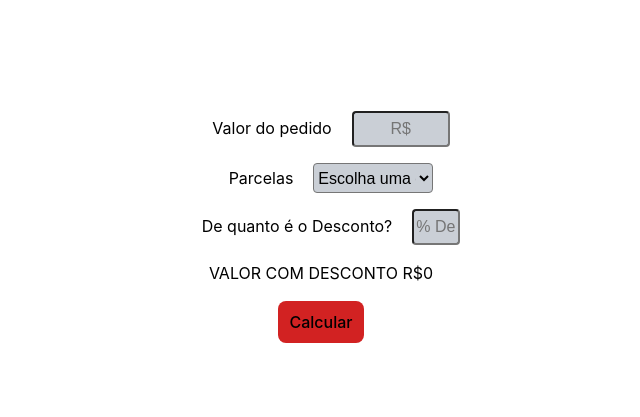
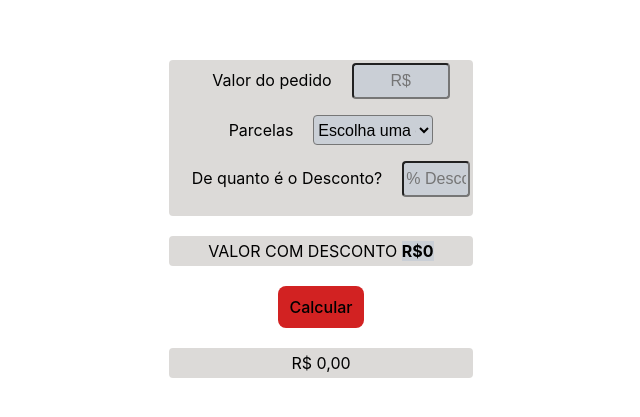
Before and after one commit to faelrosa/Calculadora, a React (Vite) app: page / in a window 1280 px wide. Shown: the part 181-598 px from the top of the page, without its empty margins (319-959 px from the left). Built offline with nearby package versions, Linux system fonts and the light colour scheme.

Commit message:
Estilização

```diff
--- a/src/App.css
+++ b/src/App.css
@@ -44,7 +44,7 @@
 .tabela {
   background-color: aliceblue;
   color: black;
-  margin: 20px;
+  margin: 40px;
   border-radius: 4px;
 }
 
@@ -79,7 +79,7 @@
   text-align: center;
   border-radius: 4px;
   height: 30px;
-  width: 40px;
+  width: 60px;
   font-size: 16px;
 }
 
@@ -89,7 +89,8 @@
 }
 
 th {
-  border: 1px solid black;
+  border: 1px solid;
+  border-radius: 2px;
 }
 
 label {
@@ -101,3 +102,26 @@ label {
   color: black;
   /* odsodsoks */
 }
+
+span {
+  background-color: #cacfd6;
+  font-weight: bold;
+}
+
+.body {
+  background-color: rgba(173, 170, 166, 0.432);
+  border-radius: 4px;
+  margin: 20px;
+  color: black;
+  padding: 3px;
+}
+
+#textVendor {
+  color: black;
+  font-weight: bold;
+}
+
+#valorVendor {
+  background-color: green;
+  font-weight: bold;
+}
--- a/src/App.tsx
+++ b/src/App.tsx
@@ -11,6 +11,7 @@ function App() {
   const [parcela, setParcela] = useState(0);
   const pedidoDesconto = pedido - pedido * (desconto / 100);
   const [calculoParcela, setCalculoParcela] = useState<any[]>([]);
+  const [valorTotalVendor, setValorTotalVendor] = useState(0);
 
   function calcular() {
     let pedidoDesconto = pedido - pedido * (desconto / 100);
@@ -19,6 +20,7 @@ function App() {
 
     let dias = 30;
     let resultadoParcela: any[] = [];
+    let valorVendor = 0;
     for (let index = 0; index < parcela; index++) {
       let qtdrRealdaparcela = index + 1;
       let taxa = (taxaPadrao / dias) * (dias * qtdrRealdaparcela);
@@ -34,6 +36,7 @@ function App() {
         valorTotal = valorTotal + calculoIofdia;
       }
       valorTotal = Number(valorTotal.toFixed(2));
+      valorVendor = valorTotal + valorVendor;
       resultadoParcela.push({
         qtdrRealdaparcela,
         taxa,
@@ -48,11 +51,12 @@ function App() {
     }
     console.log(resultadoParcela);
     setCalculoParcela(resultadoParcela);
+    setValorTotalVendor(valorVendor);
   }
 
   return (
     <>
-      <p id="body">
+      <p className="body">
         <label id="textPedido">Valor do pedido</label>
         <input
           min={0}
@@ -94,7 +98,13 @@ function App() {
           />
         </p>
       </p>
-      <p id="textPDesconto">VALOR COM DESCONTO R${pedidoDesconto}</p>
+      <p className="body">
+        VALOR COM DESCONTO{" "}
+        <span>
+          R$
+          {pedidoDesconto}
+        </span>
+      </p>
       <button onClick={calcular} type="button" id="button">
         Calcular
       </button>
@@ -104,43 +114,50 @@ function App() {
           if (indice === 0) {
             return (
               <table className="tabela">
+                {/* <p className="body2" id="textVendor">
+                  VALOR VENDOR{" "}
+                  <span id="valorVendor">
+                    R$
+                    {}
+                  </span>
+                </p> */}
                 <tr>
                   <th>
                     Parcela {item.qtdrRealdaparcela}/{parcela}
                   </th>
-                  <th>Valor da Parcela</th>
-                  <th>{item.diasdaParcela}</th>
+                  {/* <th>Valor da Parcela</th> */}
+                  <th>{item.diasdaParcela} Dias</th>
                   <th>{item.taxa.toFixed(2)}%</th>
                 </tr>
                 <tr>
-                  <th>Valor Nominal</th>
+                  {/* <th>Valor Nominal</th>
                   <th>R$ {item.parcelasemdesconto}</th>
                   <th></th>
-                  <th></th>
+                  <th></th> */}
                 </tr>
                 <tr>
                   <th>Juros</th>
                   <th> R$ {item.juros.toFixed(2)}</th>
-                  <th>{item.taxa.toFixed(2)}%</th>
-                  <th></th>
+                  {/* <th>{item.taxa.toFixed(2)}%</th>
+                  <th></th> */}
                 </tr>
                 <tr>
                   <th>IOF</th>
                   <th> R$ {item.calculoIofdia.toFixed(2)}</th>
-                  <th>% de iof</th>
-                  <th></th>
+                  {/* <th>% de iof</th>
+                  <th></th> */}
                 </tr>
                 <tr>
                   <th>IOF ao dia</th>
                   <th> R$ {item.calculoIof.toFixed(2)}</th>
-                  <th> % DE Iof ao dia</th>
-                  <th></th>
+                  {/* <th> % DE Iof ao dia</th>
+                  <th></th> */}
                 </tr>
-                <tr>
+                <tr className="colunaTotal">
                   <th>Total</th>
                   <th> R$ {item.valorTotal}</th>
-                  <th></th>
-                  <th></th>
+                  {/* <th></th>
+                  <th></th> */}
                 </tr>
               </table>
             );
@@ -151,19 +168,23 @@ function App() {
                   <th>
                     Parcela {item.qtdrRealdaparcela}/{parcela}
                   </th>
-                  <th>Valor da Parcela</th>
+                  {/* <th>Valor da Parcela</th> */}
                   <th>{item.diasdaParcela} Dias</th>
                   <th>{item.taxa.toFixed(2)}%</th>
                 </tr>
                 <tr>
-                  <th>Valor Nominal</th>
-                  <th>R$ {item.parcelasemdesconto}</th>
+                  {/* <th>Valor Nominal</th>
+                  <th>R$ {item.parcelasemdesconto}</th> */}
                 </tr>
                 <tr>
                   <th>Juros</th>
                   <th> R$ {item.juros.toFixed(2)}</th>
                 </tr>
                 <tr>
+                  <th>IOF ao dia</th>
+                  <th> R$ {item.calculoIof.toFixed(2)}</th>
+                </tr>
+                <tr className="colunaTotal">
                   <th>Total</th>
                   <th> R$ {item.valorTotal}</th>
                 </tr>
@@ -171,6 +192,12 @@ function App() {
             );
           }
         })}
+      <p className="body">
+        {valorTotalVendor.toLocaleString("pt-br", {
+          style: "currency",
+          currency: "BRL",
+        })}
+      </p>
     </>
   );
 }
```
